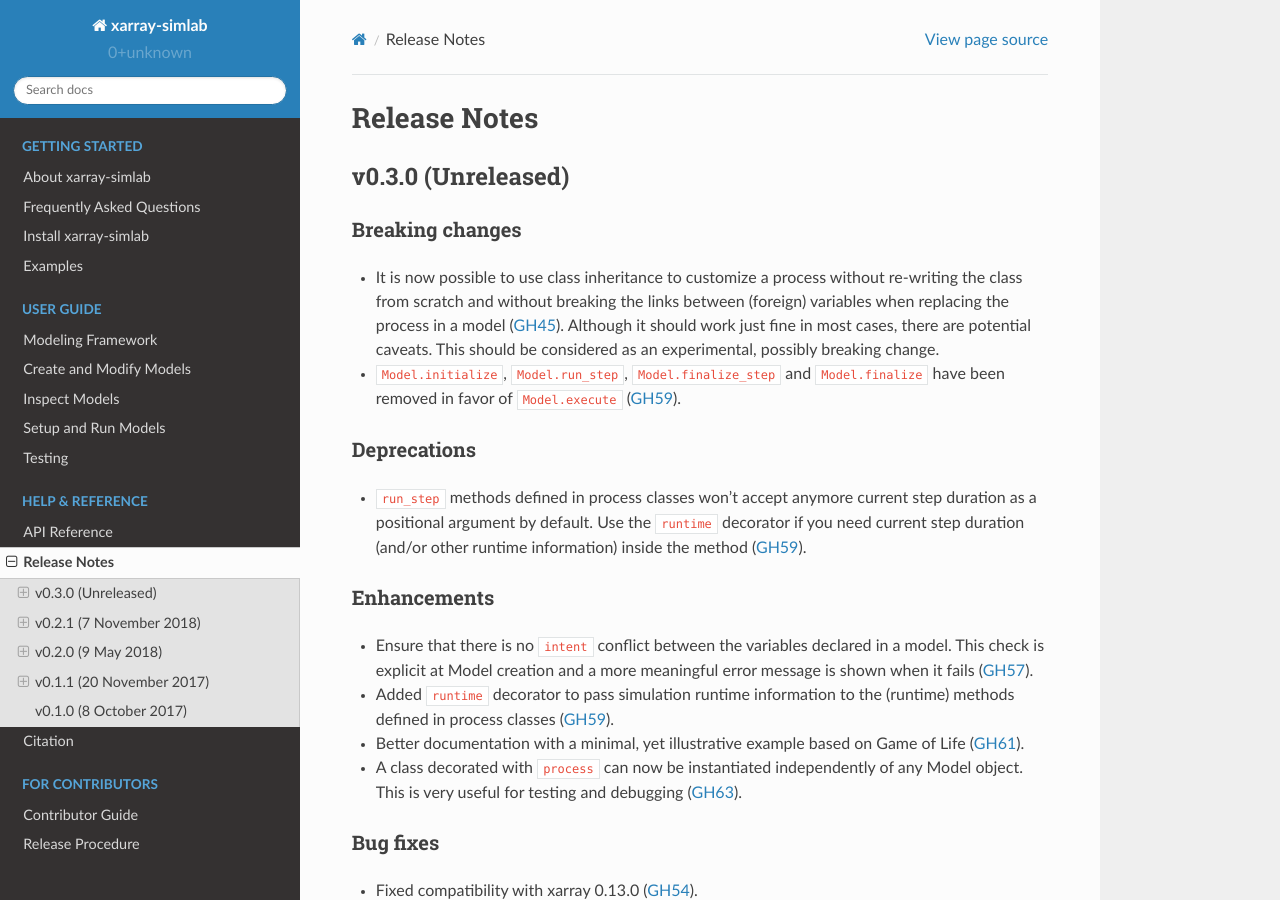
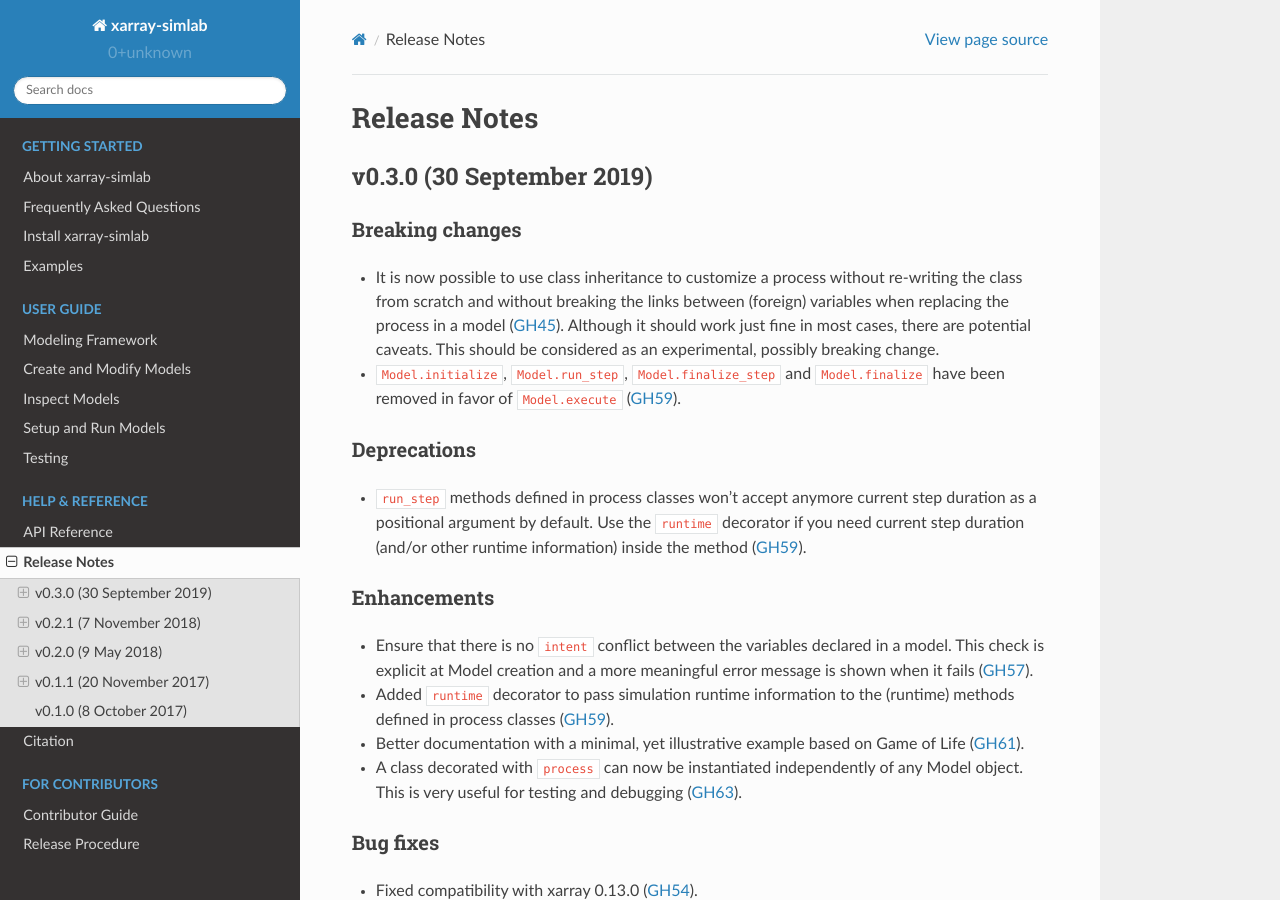
Before and after one commit to xarray-contrib/xarray-simlab, a Sphinx documentation site: the page built from doc/whats_new.rst, in a window 1280 px wide and 900 px high. Built offline with Sphinx 7.4.7 and the Read the Docs theme 2.0.0, drawn with Linux system fonts in a browser that asks for light colours; pages that are not in the unit, such as notebooks, are missing from menus; the version number could not be read and is left out.

Commit message:
release v0.3.0

```diff
--- a/doc/whats_new.rst
+++ b/doc/whats_new.rst
@@ -3,8 +3,8 @@
 Release Notes
 =============
 
-v0.3.0 (Unreleased)
--------------------
+v0.3.0 (30 September 2019)
+--------------------------
 
 Breaking changes
 ~~~~~~~~~~~~~~~~
```
